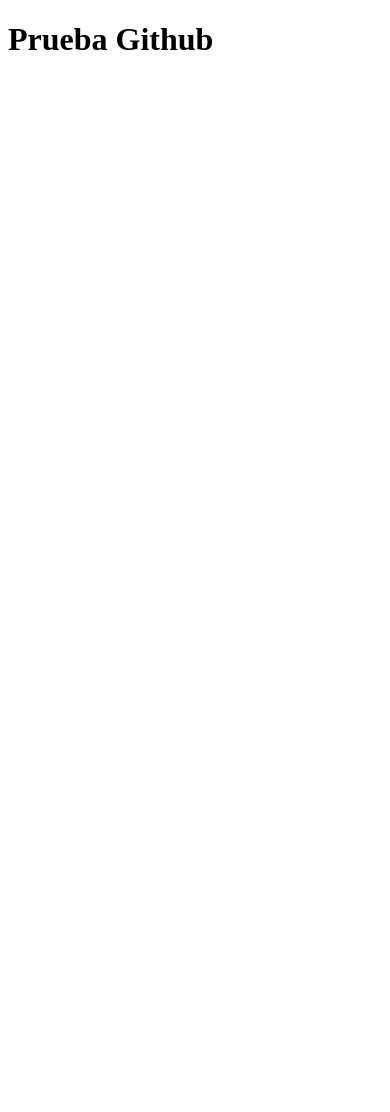
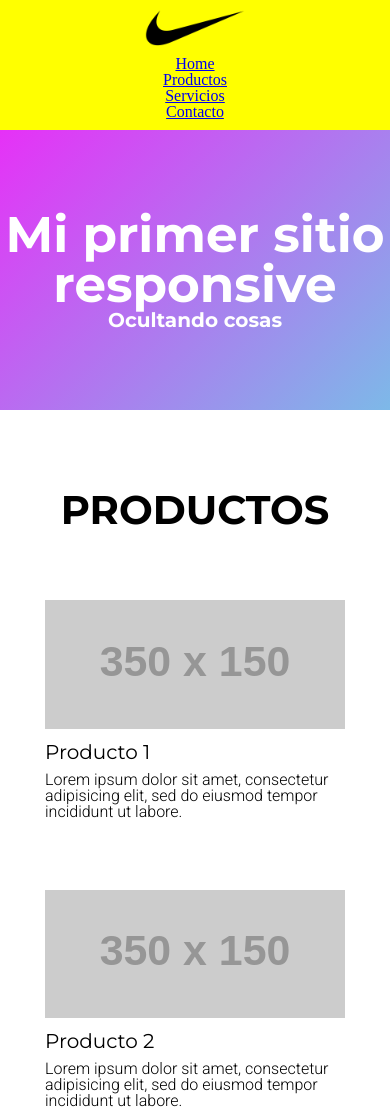
Before and after one commit to lucasgallucci/clase3sabado, a plain HTML site: page index.html in a window 390 px wide. Shown: the top 1112 px of the page. Before the commit the page ends 844 px from the top, so only its background shows below. Drawn offline with Linux system fonts and the light colour scheme; placeholder pictures from the web are drawn by us.

Commit message:
Version1 mobile

```diff
--- /dev/null
+++ b/css/reset.css
@@ -0,0 +1,48 @@
+/* http://meyerweb.com/eric/tools/css/reset/
+   v2.0 | 20110126
+   License: none (public domain)
+*/
+
+html, body, div, span, applet, object, iframe,
+h1, h2, h3, h4, h5, h6, p, blockquote, pre,
+a, abbr, acronym, address, big, cite, code,
+del, dfn, em, img, ins, kbd, q, s, samp,
+small, strike, strong, sub, sup, tt, var,
+b, u, i, center,
+dl, dt, dd, ol, ul, li,
+fieldset, form, label, legend,
+table, caption, tbody, tfoot, thead, tr, th, td,
+article, aside, canvas, details, embed,
+figure, figcaption, footer, header, hgroup,
+menu, nav, output, ruby, section, summary,
+time, mark, audio, video {
+	margin: 0;
+	padding: 0;
+	border: 0;
+	font-size: 100%;
+	font: inherit;
+	vertical-align: baseline;
+}
+/* HTML5 display-role reset for older browsers */
+article, aside, details, figcaption, figure,
+footer, header, hgroup, menu, nav, section {
+	display: block;
+}
+body {
+	line-height: 1;
+}
+ol, ul {
+	list-style: none;
+}
+blockquote, q {
+	quotes: none;
+}
+blockquote:before, blockquote:after,
+q:before, q:after {
+	content: '';
+	content: none;
+}
+table {
+	border-collapse: collapse;
+	border-spacing: 0;
+}
--- /dev/null
+++ b/css/style.css
@@ -0,0 +1,121 @@
+p{
+	font-family: Roboto, sans-serif;
+	font-weight: 300;
+}
+
+nav{
+	background: yellow;
+	padding: 10px 0;
+	overflow: auto;
+}
+
+.contenedor{
+	max-width: 900px;
+	margin: auto;
+}
+
+nav .logo{
+	max-width: 100px;
+	float: left;
+}
+
+
+nav ul.menu{
+	float: right;
+	margin-top: 10px;
+}
+
+nav ul.menu li{
+	display: inline-block;
+	margin: 0 10px;
+}
+
+header{
+	/* Permalink - use to edit and share this gradient: http://colorzilla.com/gradient-editor/#e631f7+0,7db9e8+100 */
+	background: rgb(230,49,247); /* Old browsers */
+	background: -moz-linear-gradient(-45deg, rgba(230,49,247,1) 0%, rgba(125,185,232,1) 100%); /* FF3.6-15 */
+	background: -webkit-linear-gradient(-45deg, rgba(230,49,247,1) 0%,rgba(125,185,232,1) 100%); /* Chrome10-25,Safari5.1-6 */
+	background: linear-gradient(135deg, rgba(230,49,247,1) 0%,rgba(125,185,232,1) 100%); /* W3C, IE10+, FF16+, Chrome26+, Opera12+, Safari7+ */
+	filter: progid:DXImageTransform.Microsoft.gradient( startColorstr='#e631f7', endColorstr='#7db9e8',GradientType=1 ); /* IE6-9 fallback on horizontal gradient */
+	padding: 80px 0;
+}
+
+header h1, header h2{
+	color: white;
+	font-family: Montserrat;
+	font-size: 50px;
+	font-weight: 700;
+}
+
+header h2{
+	font-size: 20px;
+}
+
+
+.productos{
+	padding: 80px 0;
+}
+
+.productos h2{
+	font-family: Montserrat, sans-serif;
+	font-size: 40px;
+	font-weight: 700;
+	text-align: center;
+	margin-bottom: 20px;
+	text-transform: uppercase;
+}
+
+.productos article{
+	width: 30%;
+	display: inline-block;
+	margin:10px;
+}
+.productos article h3{
+	font-family: Montserrat;
+	margin: 10px 0;
+	font-size: 20px;
+}
+.productos article img{
+	width: 100%;
+}
+
+@media screen and (max-width: 800px) and (min-width: 701px){
+	nav{
+		background: cyan;
+	}
+
+	header h2{
+		display: none;
+	}
+}
+
+@media screen and (max-width: 500px){
+	header h1, header h2{
+		text-align: center;
+	}
+
+	nav .logo{
+		float: none;
+		display: block;
+    	margin: auto;
+	}
+
+	nav ul.menu{
+		float: none;
+    	text-align: center;
+	}
+
+	nav ul.menu li{
+		display: block;
+	}
+}
+
+
+@media screen and (max-width: 700px){
+	.productos article{
+	    width: 100%;
+	    display: block;
+	    max-width: 300px;
+	    margin: 70px auto;
+	}
+}
--- a/index.html
+++ b/index.html
@@ -1,11 +1,80 @@
 <!doctype html>
 <html>
 <head>
+	<meta charset="utf-8">
+
+	<meta name="viewport" content="width=device-width">
+
 	<title>Proyecto test</title>
+	<link rel="stylesheet" href="css/reset.css">
+	<link rel="stylesheet" href="css/style.css">
+	<link href='https://fonts.googleapis.com/css?family=Montserrat:400,700' rel='stylesheet' type='text/css'>
+	<link href='https://fonts.googleapis.com/css?family=Roboto:400,500,300,700' rel='stylesheet' type='text/css'>
 </head>
 <body>
-	<h1>
-		Prueba Github
-	</h1>
+	<nav>
+		<div class="contenedor">
+			<img src="img/logo.png" class="logo">
+
+			<ul class="menu">
+				<li>
+					<a href="index.html">Home</a>
+				</li>
+				<li>
+					<a href="productos.html">Productos</a>
+				</li>
+				<li>
+					<a href="servicios.html">Servicios</a>
+				</li>
+				<li>
+					<a href="contacto.html">Contacto</a>
+				</li>
+			</ul>
+		</div>
+	</nav>
+
+	<header>
+		<div class="contenedor">
+			<h1>
+				Mi primer sitio responsive
+			</h1>
+			<h2>
+				Ocultando cosas
+			</h2>
+		</div>
+	</header>
+
+	<section class="productos">
+		<div class="contenedor">
+			<h2>Productos</h2>
+			<article>
+				<img src="http://placehold.it/350x150">
+				<h3>Producto 1</h3>
+				<p>
+					Lorem ipsum dolor sit amet, consectetur adipisicing elit, sed do eiusmod
+					tempor incididunt ut labore.
+				</p>
+			</article>
+
+			<article>
+				<img src="http://placehold.it/350x150">
+				<h3>Producto 2</h3>
+				<p>
+					Lorem ipsum dolor sit amet, consectetur adipisicing elit, sed do eiusmod
+					tempor incididunt ut labore.
+				</p>
+			</article>
+
+			<article>
+				<img src="http://placehold.it/350x150">
+				<h3>Producto 3</h3>
+				<p>
+					Lorem ipsum dolor sit amet, consectetur adipisicing elit, sed do eiusmod
+					tempor incididunt ut labore.
+				</p>
+			</article>
+		</div>
+	</section>
+
 </body>
 </html>
```
Also changed, not shown: img/logo.png (added).
